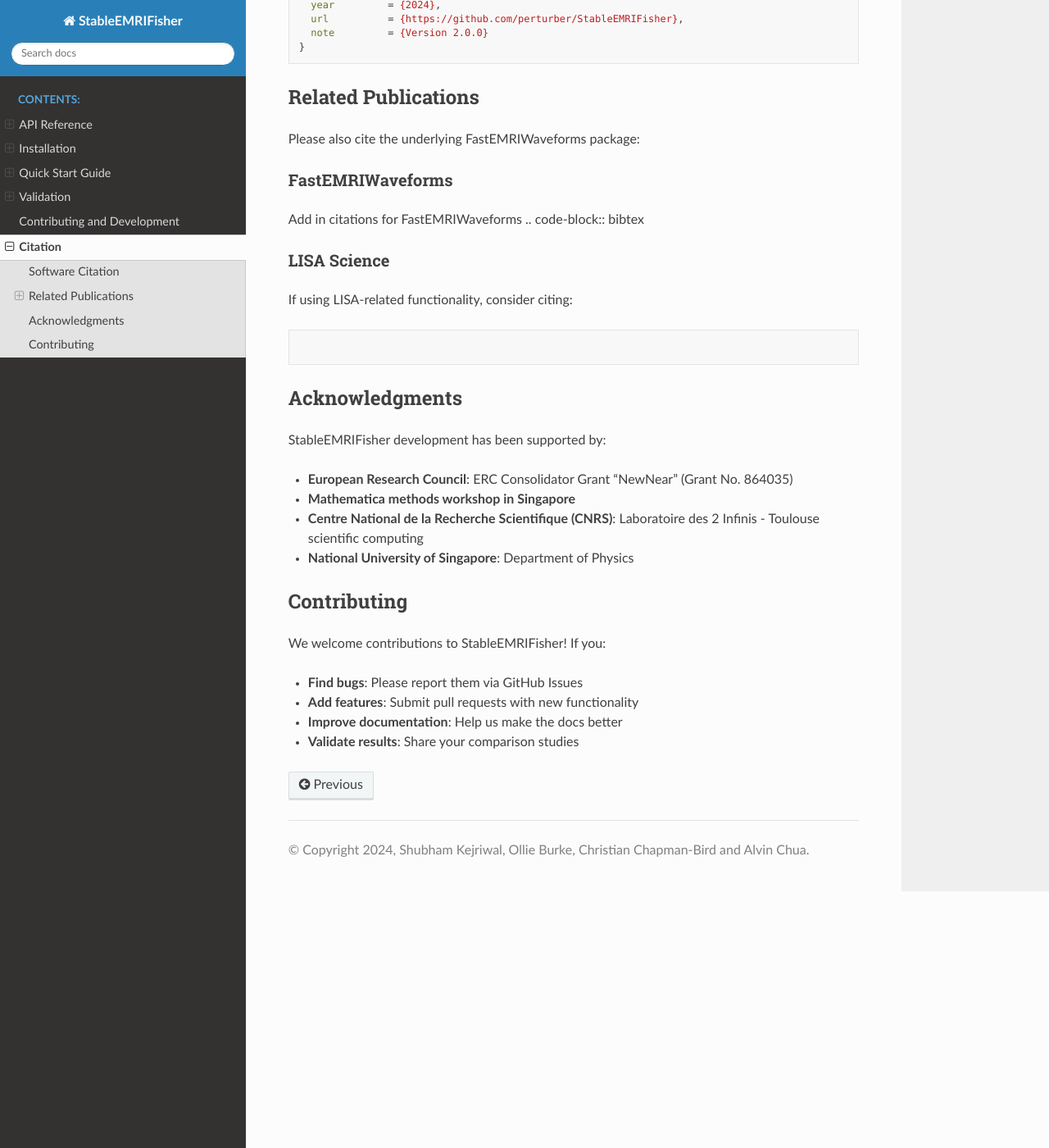
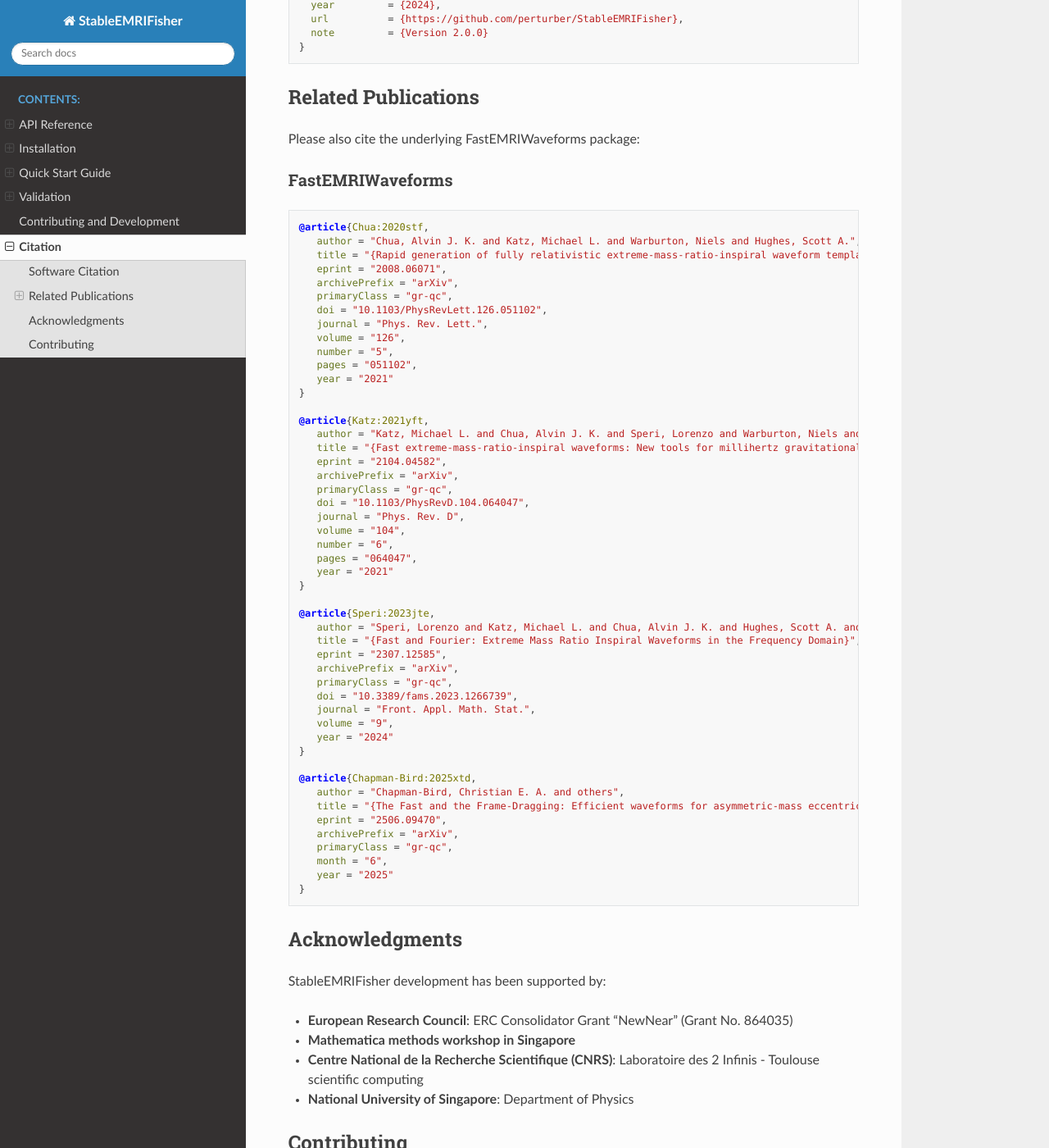
Before and after one commit to perturber/StableEMRIFisher, a Sphinx documentation site: the page built from docs/citation.rst, in a window 1280 px wide and 1400 px high, scrolled down 413 px. Shown: the whole window at 82% size. Built offline with Sphinx 7.4.7 and the Read the Docs theme 3.1.0, drawn with Linux system fonts in a browser that asks for light colours; pages that are not in the unit, such as notebooks, are missing from menus.

Commit message:
added few citations

```diff
--- a/docs/citation.rst
+++ b/docs/citation.rst
@@ -29,16 +29,57 @@ Please also cite the underlying FastEMRIWaveforms package:
 FastEMRIWaveforms
 ~~~~~~~~~~~~~~~~~
 
-Add in citations for FastEMRIWaveforms
 .. code-block:: bibtex
 
+  @article{Chua:2020stf,
+     author = "Chua, Alvin J. K. and Katz, Michael L. and Warburton, Niels and Hughes, Scott A.",
+     title = "{Rapid generation of fully relativistic extreme-mass-ratio-inspiral waveform templates for LISA data analysis}",
+     eprint = "2008.06071",
+     archivePrefix = "arXiv",
+     primaryClass = "gr-qc",
+     doi = "10.1103/PhysRevLett.126.051102",
+     journal = "Phys. Rev. Lett.",
+     volume = "126",
+     number = "5",
+     pages = "051102",
+     year = "2021"
+  }
 
-LISA Science
-~~~~~~~~~~~~
+  @article{Katz:2021yft,
+     author = "Katz, Michael L. and Chua, Alvin J. K. and Speri, Lorenzo and Warburton, Niels and Hughes, Scott A.",
+     title = "{Fast extreme-mass-ratio-inspiral waveforms: New tools for millihertz gravitational-wave data analysis}",
+     eprint = "2104.04582",
+     archivePrefix = "arXiv",
+     primaryClass = "gr-qc",
+     doi = "10.1103/PhysRevD.104.064047",
+     journal = "Phys. Rev. D",
+     volume = "104",
+     number = "6",
+     pages = "064047",
+     year = "2021"
+  }
 
-If using LISA-related functionality, consider citing:
+  @article{Speri:2023jte,
+     author = "Speri, Lorenzo and Katz, Michael L. and Chua, Alvin J. K. and Hughes, Scott A. and Warburton, Niels and Thompson, Jonathan E. and Chapman-Bird, Christian E. A. and Gair, Jonathan R.",
+     title = "{Fast and Fourier: Extreme Mass Ratio Inspiral Waveforms in the Frequency Domain}",
+     eprint = "2307.12585",
+     archivePrefix = "arXiv",
+     primaryClass = "gr-qc",
+     doi = "10.3389/fams.2023.1266739",
+     journal = "Front. Appl. Math. Stat.",
+     volume = "9",
+     year = "2024"
+  }
 
-.. code-block:: bibtex
+  @article{Chapman-Bird:2025xtd,
+     author = "Chapman-Bird, Christian E. A. and others",
+     title = "{The Fast and the Frame-Dragging: Efficient waveforms for asymmetric-mass eccentric equatorial inspirals into rapidly-spinning black holes}",
+     eprint = "2506.09470",
+     archivePrefix = "arXiv",
+     primaryClass = "gr-qc",
+     month = "6",
+     year = "2025"
+  }
 
 
 Acknowledgments
```
